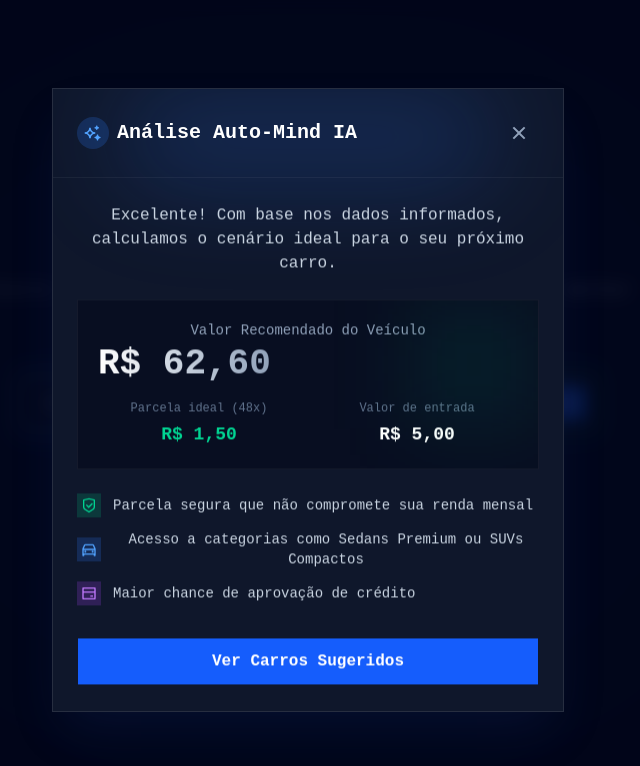
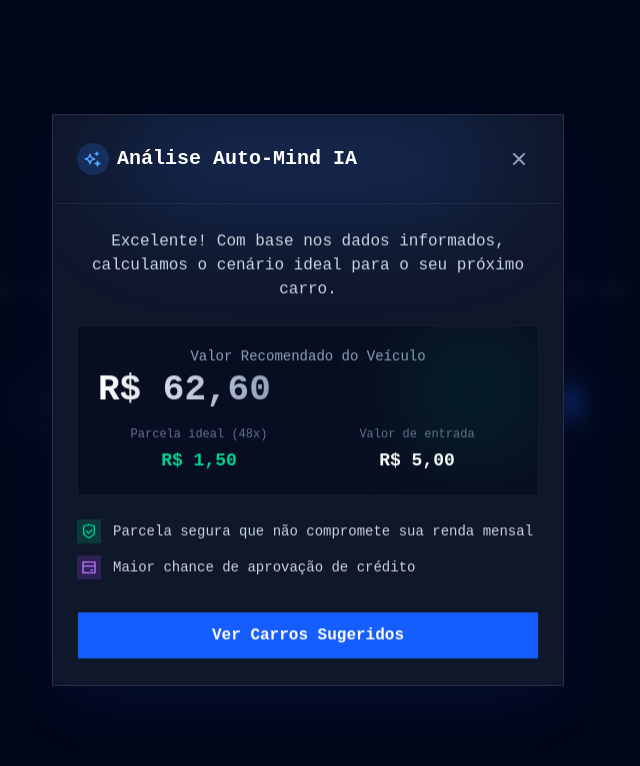
Before and after one commit to etiontdn/auto-mind, a React (Vite) app: page / in a window 1280 px wide. Both pictures are taken after typing "5", "5" into the empty fields and a click on the button "Analisar". Shown: the top 766 px of the page, without its empty margins (332-972 px from the left). Built offline with nearby package versions, Linux system fonts and the light colour scheme.

Commit message:
feat(Hero): remove um dos tips desnecessários

```diff
--- a/src/components/hero/HeroModal.tsx
+++ b/src/components/hero/HeroModal.tsx
@@ -112,12 +112,6 @@ export function HeroModal({ isOpen, onClose, salary, downPayment }: HeroModalPro
                                     <p>Parcela segura que não compromete sua renda mensal</p>
                                 </div>
                                 <div className="flex items-center gap-3 text-sm text-slate-300">
-                                    <div className="p-1 rounded-md bg-blue-500/20 text-blue-400">
-                                        <RiCarLine size={16} />
-                                    </div>
-                                    <p>Acesso a categorias como Sedans Premium ou SUVs Compactos</p>
-                                </div>
-                                <div className="flex items-center gap-3 text-sm text-slate-300">
                                     <div className="p-1 rounded-md bg-purple-500/20 text-purple-400">
                                         <RiBankCardLine size={16} />
                                     </div>
```
